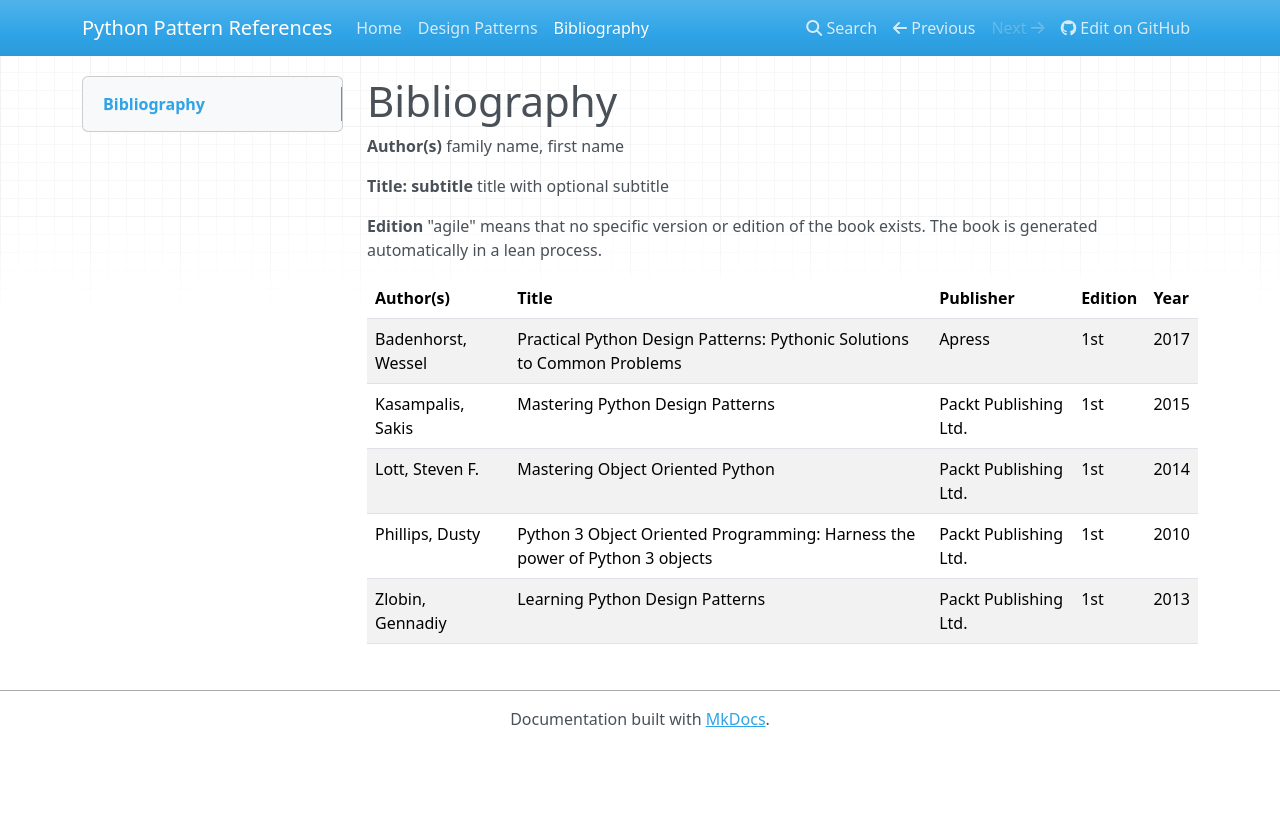
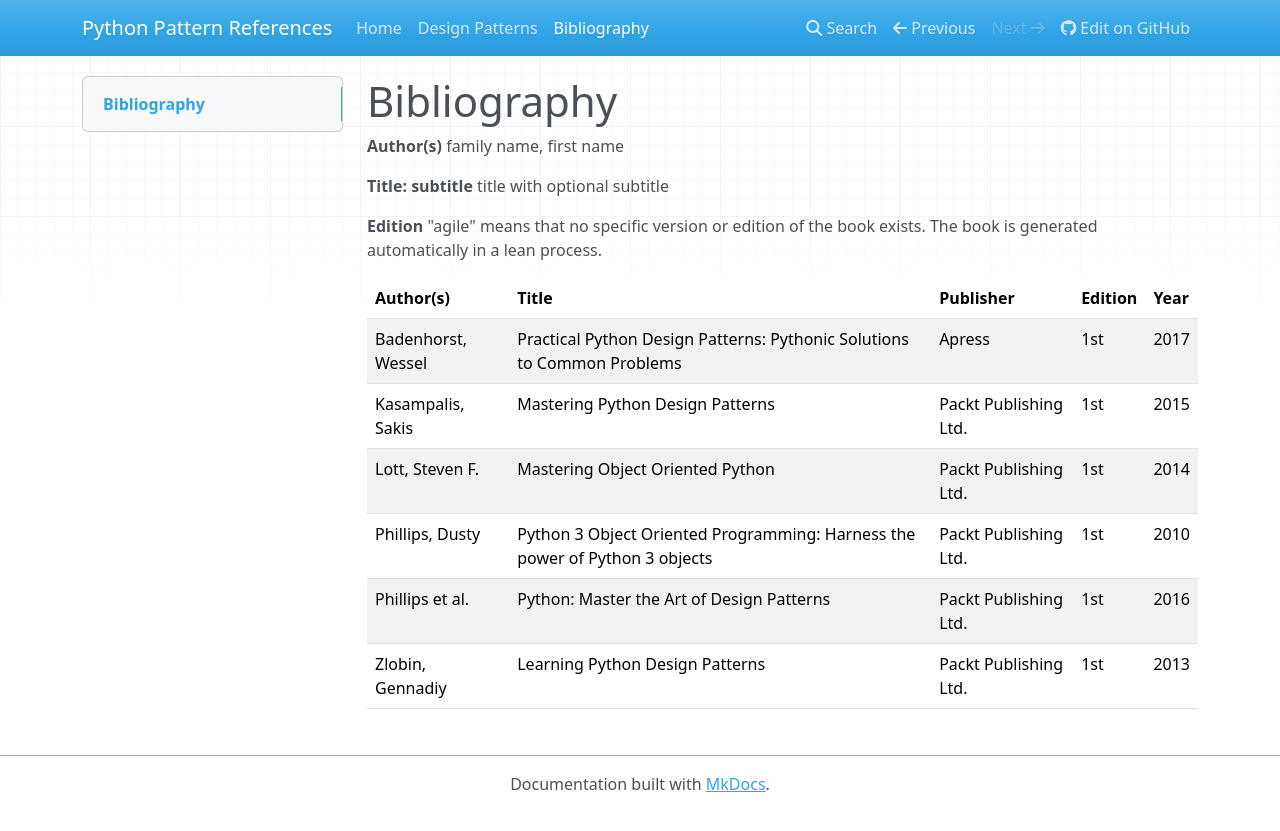
Before and after one commit to fkromer/python-pattern-references, an MkDocs documentation site: the page built from docs/bibliography.md, in a window 1280 px wide. Shown: the top 831 px of the page. Built offline with MkDocs 1.6.1, drawn with Linux system fonts in a browser that asks for light colours; nearby versions of some CDN libraries; old or Windows-style settings are respelled for this version of MkDocs.

Commit message:
add book "Python: Master the Art of Design Patterns"

```diff
--- a/docs/bibliography.md
+++ b/docs/bibliography.md
@@ -13,4 +13,5 @@ Badenhorst, Wessel | Practical Python Design Patterns: Pythonic Solutions to Com
 Kasampalis, Sakis  | Mastering Python Design Patterns                                            | Packt Publishing Ltd. | 1st     | 2015
 Lott, Steven F.    | Mastering Object Oriented Python                                            | Packt Publishing Ltd. | 1st     | 2014
 Phillips, Dusty    | Python 3 Object Oriented Programming: Harness the power of Python 3 objects | Packt Publishing Ltd. | 1st     | 2010
+Phillips et al.    | Python: Master the Art of Design Patterns                                   | Packt Publishing Ltd. | 1st     | 2016
 Zlobin, Gennadiy   | Learning Python Design Patterns                                             | Packt Publishing Ltd. | 1st     | 2013
```
